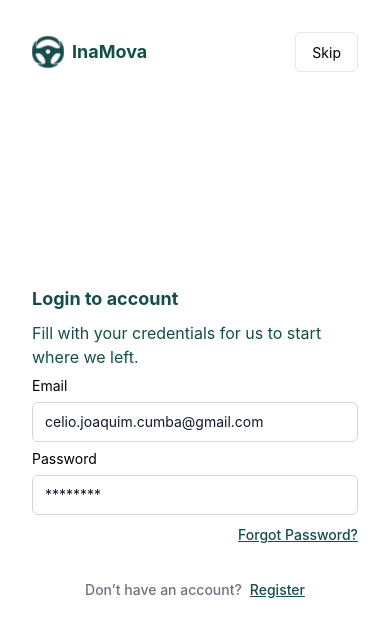
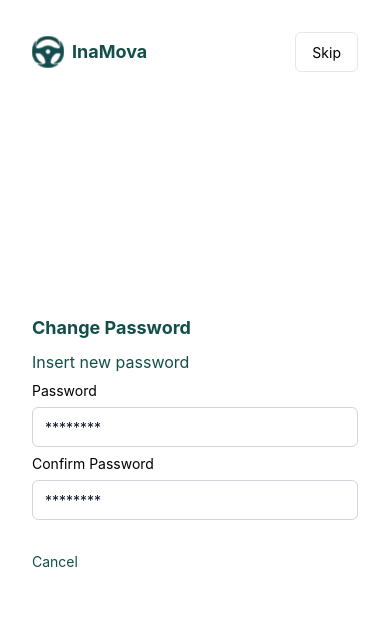
Before and after one commit to CelioJoaquimCumba/InaMova, a React Native app: screen / in a window 390 px wide. Shown: the top 636 px of the page. Built offline with nearby package versions, Linux system fonts and the light colour scheme.

Commit message:
feat: add validation to recover password and change password forms

```diff
--- a/App.tsx
+++ b/App.tsx
@@ -2,8 +2,8 @@ import { SafeAreaView,View } from 'react-native';
 import { NativeWindStyleSheet } from "nativewind";
 import { useColorScheme } from 'nativewind'
 import React from 'react';
-import { Login } from './src/pages/login';
 import { NavigationContainer } from '@react-navigation/native';
+import { Recover, ChangePassword } from './src/pages';
 
 
 NativeWindStyleSheet.setOutput({
@@ -19,7 +19,7 @@ export default function App() {
     <NavigationContainer>
       <SafeAreaView>
         <View className=" w-screen h-screen min-h-full flex pt-4">
-          <Login/>
+          <ChangePassword/>
         </View>
       </SafeAreaView>
     </NavigationContainer>
--- /dev/null
+++ b/src/form-validations/change-password-validation.tsx
@@ -0,0 +1,24 @@
+import * as Yup from 'yup';
+
+export const ChangePasswordValidation = () => {
+  return {
+    initialValues: {
+      password: '',
+      passwordConfirmation: ''
+    },
+    validationSchema: Yup.object({
+      password: Yup.string()
+      .min(6, 'Password must be at least 6 characters')
+      .matches(
+      /^(?=.*[A-Z])(?=.*[a-z])(?=.*\d)(?=.*[@$!%*?&.])[A-Za-z\d@$!%*?&.]/,
+      'Password must contain at least one uppercase letter, one lowercase letter, one number, and one of the special characters (@ $ ! % * ? & .)'
+      )
+      .required('Required'),
+      passwordConfirmation: Yup.string()
+     .required('Please retype your password.')
+      .oneOf([Yup.ref('password')], 'Your passwords do not match.')
+    }),
+    // eslint-disable-next-line @typescript-eslint/no-explicit-any
+    onSubmit: () => console.log("change password submitted"),
+  }
+};
--- a/src/form-validations/index.tsx
+++ b/src/form-validations/index.tsx
@@ -1,3 +1,5 @@
 import { RegisterValidation } from "./register-validation";
-
-export { RegisterValidation }
+import { LoginValidation } from "./login-validation";
+import { RecoverPasswordValidation } from "./recover-password-validation";
+import { ChangePasswordValidation } from "./change-password-validation";
+export { RegisterValidation, LoginValidation, RecoverPasswordValidation, ChangePasswordValidation }
--- /dev/null
+++ b/src/form-validations/recover-password-validation.tsx
@@ -0,0 +1,14 @@
+import * as Yup from 'yup';
+
+export const RecoverPasswordValidation = () => {
+  return {
+    initialValues: {
+      email: '',
+    },
+    validationSchema: Yup.object({
+      email: Yup.string().email('Invalid email address').required('Required'),
+    }),
+    // eslint-disable-next-line @typescript-eslint/no-explicit-any
+    onSubmit: () => console.log("recover password submitted"),
+  }
+};
--- a/src/pages/change-password/index.tsx
+++ b/src/pages/change-password/index.tsx
@@ -3,8 +3,11 @@ import React from "react";
 import { View, Image, Text } from "react-native";
 import { icons } from "../../../constants";
 import { Button, Input } from "../../components/atoms";
+import { useFormik } from "formik";
+import { ChangePasswordValidation } from "../../form-validations/change-password-validation";
 
-export const ChangePassoword = () => {
+export const ChangePassword = () => {
+	const formik = useFormik(ChangePasswordValidation())
 	return (
 		<View className="flex p-8 w-full h-full justify-center items-center">
 			<View className="flex w-full flex-row items-center justify-between">
@@ -30,17 +33,21 @@ export const ChangePassoword = () => {
 					type="password"
 					label="Password"
 					placeholder="********"
-					isInvalid={false}
-					hint="Please enter a valid password"
+					onChangeText={formik.handleChange('password')}
+					value={formik.values.password}
+					isInvalid={formik.touched.password && formik.errors.password ? true : false}
+					hint={formik.errors.password}
 				/>
 				<Input
 					type="password"
 					label="Confirm Password"
 					placeholder="********"
-					isInvalid={false}
-					hint="Please enter a valid password"
+					onChangeText={formik.handleChange('passwordConfirmation')}
+					value={formik.values.passwordConfirmation}
+					isInvalid={formik.touched.passwordConfirmation && formik.errors.passwordConfirmation ? true : false}
+					hint={formik.errors.passwordConfirmation}
 				/>
-				<Button className="w-full">
+				<Button className="w-full" onPress={formik.handleSubmit}>
 					<Text className="text-white">Change password</Text>
 				</Button>
 				<Button className="w-full bg-white">
--- a/src/pages/index.tsx
+++ b/src/pages/index.tsx
@@ -5,5 +5,7 @@ import { SplashScreen } from "./splash-screen";
 import { Intro } from "./intro";
 import { Loading } from "./Loading";
 import { Quiz } from "./quiz";
+import { Recover } from "./recover";
+import { ChangePassword } from "./change-password";
 
-export { Main, Login, Register, SplashScreen, Intro, Loading, Quiz }
+export { Main, Login, Register, SplashScreen, Intro, Loading, Quiz, Recover, ChangePassword }
--- a/src/pages/recover/index.tsx
+++ b/src/pages/recover/index.tsx
@@ -2,8 +2,13 @@ import React from "react";
 import { View, Image, Text } from "react-native";
 import { icons } from "../../../constants";
 import { Button, Input } from "../../components/atoms";
+import { useFormik } from "formik";
+import { RecoverPasswordValidation } from "../../form-validations/recover-password-validation";
 
 export const Recover = () => {
+	const formik = useFormik(RecoverPasswordValidation())
+
+
 	return (
 		<View className="flex p-8 w-full h-full justify-center items-center">
 			<View className="flex w-full flex-row items-center justify-between">
@@ -30,10 +35,12 @@ export const Recover = () => {
 					type="email"
 					label="Email"
 					placeholder="celio.joaquim.cumba@gmail.com"
-					isInvalid={false}
-					hint="Please enter a valid email"
+					onChangeText={formik.handleChange('email')}
+					value={formik.values.email}
+					isInvalid={formik.touched.email && formik.errors.email ? true : false}
+					hint={formik.errors.email}
 				/>
-				<Button className="w-full">
+				<Button className="w-full" onPress={formik.handleSubmit}>
 					<Text className="text-white">Send</Text>
 				</Button>
 				<Button className="w-full bg-white">
```
